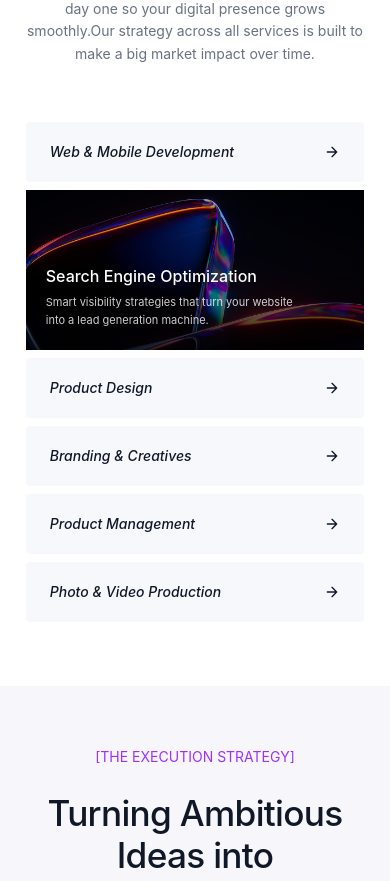
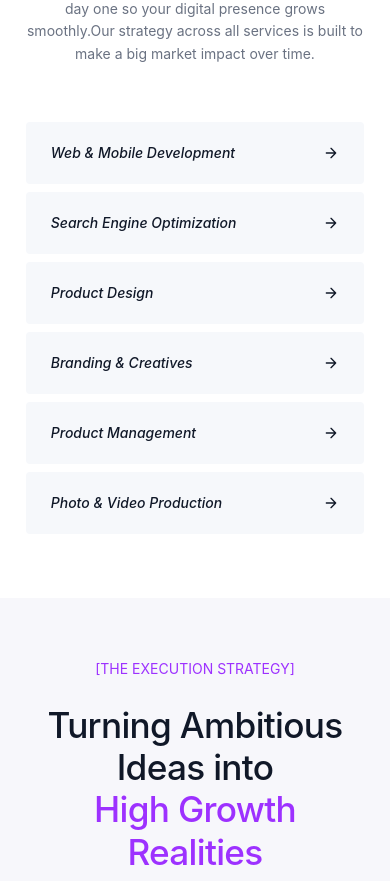
Before and after one commit to Akshay-m77/fobex, a React (Vite) app: page / in a window 390 px wide. Shown: the part 1080-1961 px from the top of the page. Built offline with nearby package versions, Linux system fonts and the light colour scheme; a web font is replaced by a local one.

Commit message:
features section mobile animation change

```diff
--- a/src/components/Features.tsx
+++ b/src/components/Features.tsx
@@ -1,4 +1,5 @@
 import { useState } from 'react';
+import { motion, AnimatePresence } from 'framer-motion';
 import FadeIn from './ui/FadeIn';
 
 import img1 from '../assets/features/Group 1.png';
@@ -42,7 +43,11 @@ const services = [
 ];
 
 export default function Features() {
-    const [activeFeature, setActiveFeature] = useState(1);
+    const [activeFeature, setActiveFeature] = useState(-1);
+
+    const toggleFeature = (index: number) => {
+        setActiveFeature(activeFeature === index ? -1 : index);
+    };
 
     return (
         <section className="bg-[var(--color-bg-white)] py-24 max-md:py-16" id="features">
@@ -65,7 +70,7 @@ export default function Features() {
                     {services.map((s, i) => (
                         <FadeIn key={i} delay={i * 0.1}>
                             <div
-                                className="group bg-[#F4F8FF] overflow-hidden transition-all duration-300 hover:shadow-[0_10px_40px_rgba(124,58,237,0.15)]"
+                                className="group bg-[#F4F8FF] overflow-hidden transition-all duration-300"
                             >
                                 {/* Image thumbnail */}
                                 <div className="overflow-hidden bg-black">
@@ -93,31 +98,66 @@ after:content-[''] after:absolute after:bottom-0 after:left-0 after:h-[1px] afte
                 {/* Mobile Accordion */}
                 <div className="hidden max-md:flex flex-col gap-2">
                     {services.map((s, i) => (
-                        <div key={i} onClick={() => setActiveFeature(i)} className="cursor-pointer">
-                            {activeFeature === i ? (
-                                <div className="w-full relative overflow-hidden transition-all duration-500 bg-black">
-                                    <div className="h-40 relative w-full">
-                                        <img src={s.image} alt={s.title} className="w-full h-full object-cover opacity-80" />
-                                        <div className="absolute inset-0 bg-gradient-to-t from-black/80 via-black/20 to-transparent pointer-events-none" />
+                        <div key={i} onClick={() => toggleFeature(i)} className="cursor-pointer">
+                            <div className={`flex items-center justify-between px-6 py-5 rounded-sm transition-all duration-300 ${activeFeature === i ? 'bg-white border-x border-t border-gray-100 shadow-sm' : 'bg-[#f6f8fb] text-gray-900 border border-transparent'}`}>
+                                <span className={`italic font-medium text-sm ${activeFeature === i ? 'text-[var(--color-accent-purple)]' : 'text-gray-900'}`}>{s.title}</span>
+                                <motion.svg
+                                    width="16"
+                                    height="16"
+                                    viewBox="0 0 24 24"
+                                    fill="none"
+                                    stroke="currentColor"
+                                    strokeWidth="2"
+                                    strokeLinecap="round"
+                                    strokeLinejoin="round"
+                                    animate={{ rotate: activeFeature === i ? 90 : 0 }}
+                                    className={activeFeature === i ? 'text-[var(--color-accent-purple)]' : 'text-gray-900'}
+                                >
+                                    <path d="M5 12h14M12 5l7 7-7 7" />
+                                </motion.svg>
+                            </div>
 
-                                        <div className="absolute bottom-5 left-5 right-5 z-10 text-left">
-                                            <h3 className="text-base font-medium text-white mb-1.5">
-                                                {s.title}
-                                            </h3>
-                                            <p className="text-[11px] text-white/80 leading-relaxed max-w-[90%] whitespace-normal overflow-hidden overflow-ellipsis line-clamp-2">
-                                                {s.description}
-                                            </p>
-                                        </div>
-                                    </div>
-                                </div>
-                            ) : (
-                                <div className="flex items-center justify-between px-6 py-5 bg-[#f6f8fb] rounded-sm transition-all duration-300">
-                                    <span className="italic font-medium text-sm text-gray-900">{s.title}</span>
-                                    <svg width="16" height="16" viewBox="0 0 24 24" fill="none" stroke="currentColor" strokeWidth="2" strokeLinecap="round" strokeLinejoin="round" className="text-gray-900">
-                                        <path d="M5 12h14M12 5l7 7-7 7" />
-                                    </svg>
-                                </div>
-                            )}
+                            <AnimatePresence>
+                                {activeFeature === i && (
+                                    <motion.div
+                                        initial={{ height: 0, opacity: 0 }}
+                                        animate={{ height: 'auto', opacity: 1 }}
+                                        exit={{ height: 0, opacity: 0 }}
+                                        transition={{ duration: 0.5, ease: [0.21, 0.47, 0.32, 0.98] }}
+                                        className="overflow-hidden bg-black border-x border-b border-gray-100 shadow-sm rounded-b-sm"
+                                    >
+                                        <motion.div
+                                            initial={{ y: 20, opacity: 0 }}
+                                            animate={{ y: 0, opacity: 1 }}
+                                            transition={{ delay: 0.1, duration: 0.4 }}
+                                            className="w-full relative"
+                                        >
+                                            <div className="h-44 relative w-full overflow-hidden">
+                                                <motion.img
+                                                    initial={{ scale: 1.1 }}
+                                                    animate={{ scale: 1 }}
+                                                    transition={{ duration: 0.8 }}
+                                                    src={s.image}
+                                                    alt={s.title}
+                                                    className="w-full h-full object-cover opacity-60"
+                                                />
+                                                <div className="absolute inset-0 bg-gradient-to-t from-black via-black/20 to-transparent pointer-events-none" />
+
+                                                <div className="absolute bottom-6 left-6 right-6 z-10 text-left">
+                                                    <motion.p
+                                                        initial={{ y: 10, opacity: 0 }}
+                                                        animate={{ y: 0, opacity: 1 }}
+                                                        transition={{ delay: 0.2, duration: 0.4 }}
+                                                        className="text-[13px] text-white/90 leading-relaxed max-w-[95%] whitespace-normal"
+                                                    >
+                                                        {s.description}
+                                                    </motion.p>
+                                                </div>
+                                            </div>
+                                        </motion.div>
+                                    </motion.div>
+                                )}
+                            </AnimatePresence>
                         </div>
                     ))}
                 </div>
```
